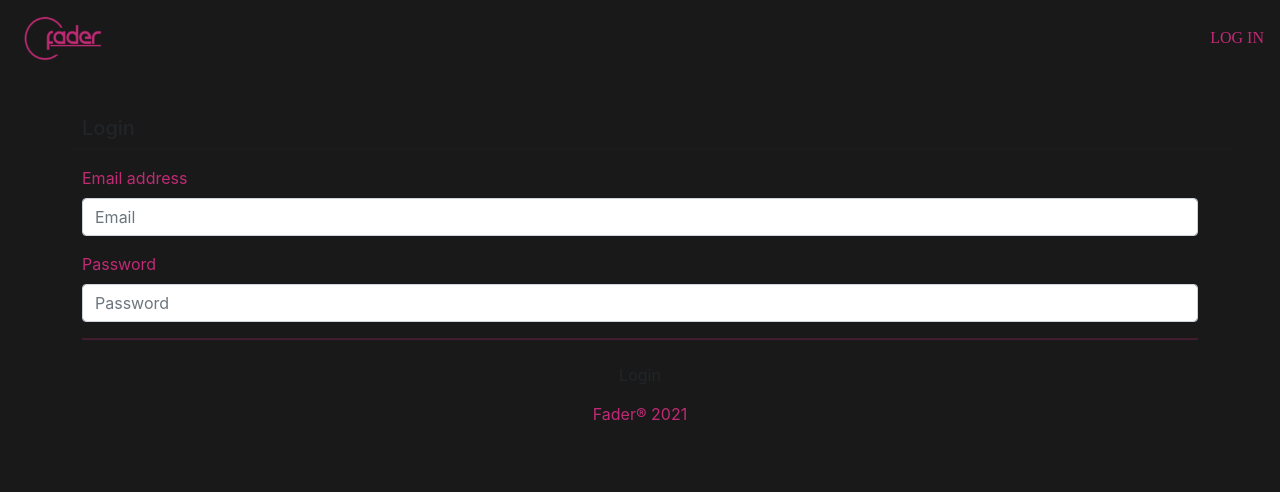
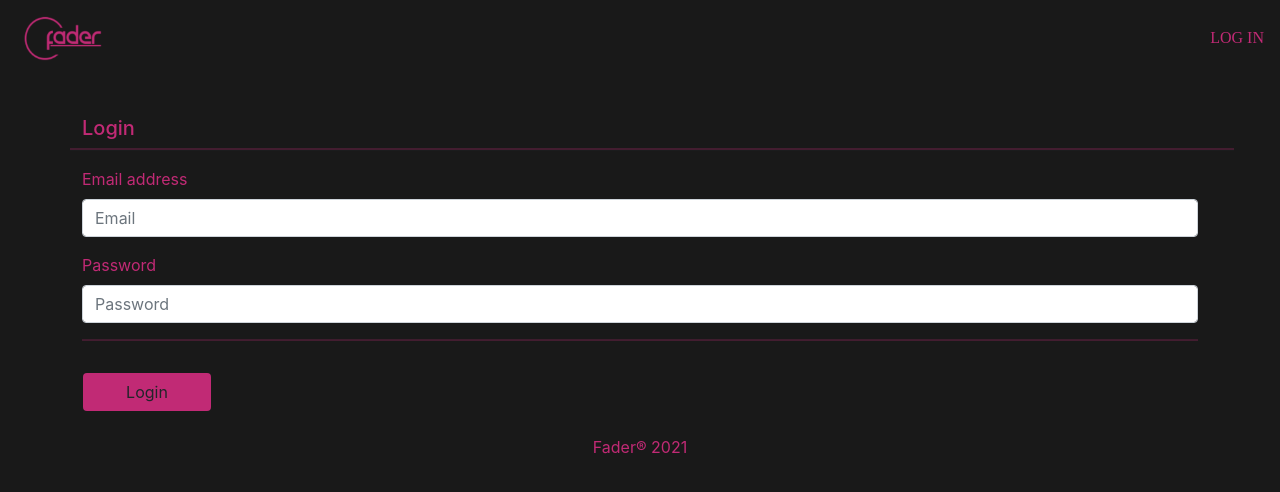
Before and after one commit to ElderBass/Fader, a React (Create React App) app in the folder client/: page /signup in a window 1280 px wide. Shown: the top 492 px of the page. Built offline with nearby package versions, Linux system fonts and the light colour scheme.

Commit message:
login page css fixed

```diff
--- a/client/src/components/LoginForm/index.js
+++ b/client/src/components/LoginForm/index.js
@@ -1,4 +1,5 @@
 import React from "react";
+import './style.css';
 
 
 const LoginForm = (props) => {
@@ -10,7 +11,7 @@ const LoginForm = (props) => {
         <h5 className="loginHeader" id="login">
           Login
         </h5>
-        <hr />
+        <hr className="pageBreak"></hr>
       </div>
       <div className="row">
         <form
--- a/client/src/components/LoginForm/style.css
+++ b/client/src/components/LoginForm/style.css
@@ -0,0 +1,13 @@
+.loginHeader {
+    color: #C12A75;
+}
+
+.pageBreak {
+    border-top: 0.15rem solid #C12A75;
+}
+
+.btn-default {
+    background-color: #C12A75;
+    margin: 1rem;
+    width: 8rem;
+}
```
